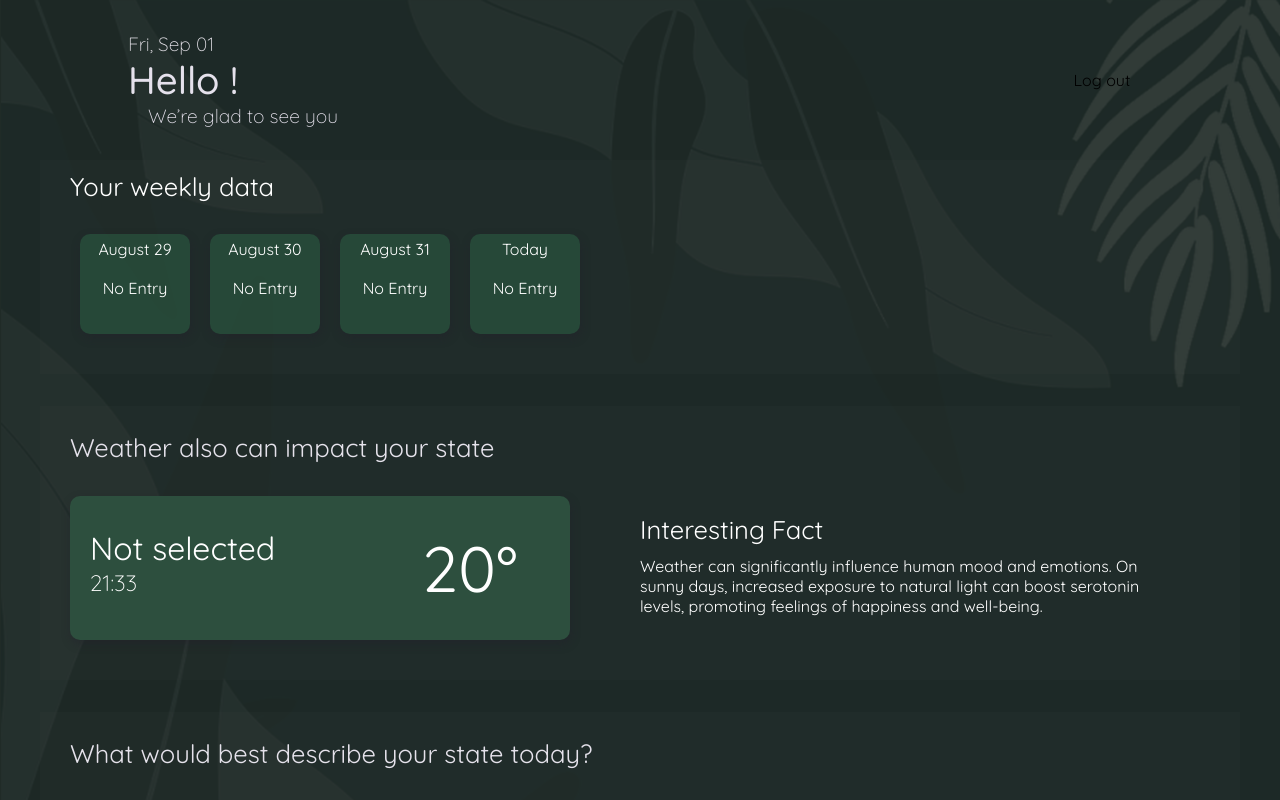
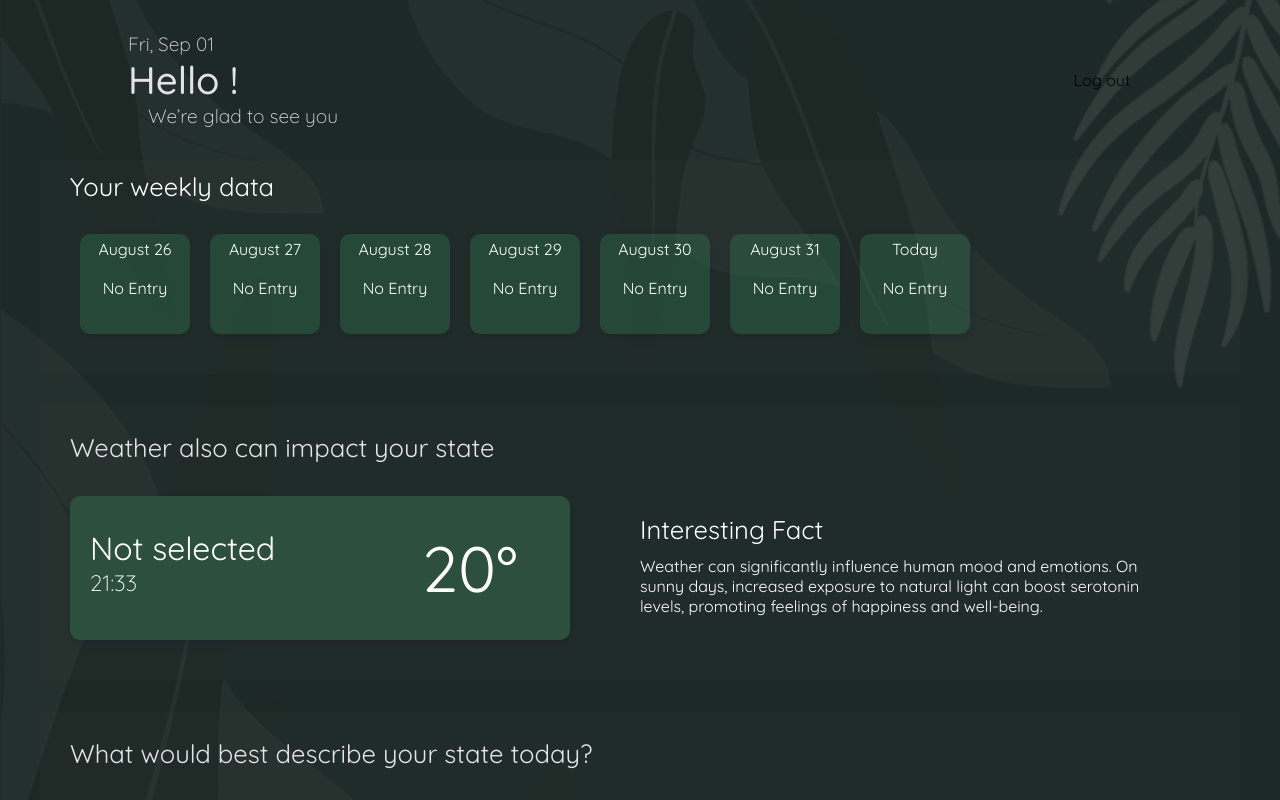
Before and after one commit to wadewilsones/mood-app, a React (Create React App) app in the folder client/: page / in a window 1280 px wide. Shown: the top 800 px of the page. Built offline with nearby package versions, Linux system fonts and the light colour scheme; no server answers; sample sign-in values are in the browser's storage.

Commit message:
feat: display weekly mood

```diff
--- a/client/src/components/WeekMood.js
+++ b/client/src/components/WeekMood.js
@@ -6,47 +6,68 @@ import '../style/WeeklyMoodStyle.css'
 let todayInfo = Today();
 let formateMonth = todayInfo[3];
 
-const  WeekMood = (props) => {
-
-    let mood = props.mood;
+const  WeekMood = () => {
 
     let [ weekMood, setWeekMood ] = useState(
         {
             0: {
+                date:todayInfo[2].sixDaysAgo,
+                mood:''
+            },
+            1: {
+                date:todayInfo[2].fiveDaysAgo,
+                mood:''
+            },
+            2:{
+                date:todayInfo[2].fourDaysAgo,
+                mood:''
+            },
+            3:{
                 date:todayInfo[2].threeDaysAgo,
                 mood:''
             },
-            1: {
+            4:{
                 date:todayInfo[2].twoDaysAgo,
                 mood:''
             },
-            2: {
+            5:{
                 date:todayInfo[2].yersterday,
                 mood:''
             }
         }
     )
+    let [mood, setTodayMood] = useState(null);
+
     //Display week's moods
 
     useEffect(() => {
-        fetch("/api/usersFeeling", {
+        fetch("http://localhost:3000/api/weekData", {
             method:"GET",
-            headers:{'Content-Type':'application/json'},
-            credentials:'include'
+            headers:{
+            'Content-Type':'application/json',
+            'Authorization': `Bearer ${localStorage.getItem('token')}`
+            }
         })
         .then (response => response.json())
         .then(data => {
+            console.log(data.length)
             for(let i = 0; i < Object.keys(weekMood).length; i++){
                 //Check each week day for concurrence
                 for(let index = 0; index < data.length; index++){
+
                     let frontDate = weekMood[i].date.toLocaleDateString('en-CA').split('T');
                     let dateToCompare = data[index].mood_date.split('T');
+
+                    console.log(frontDate[0] + " " + dateToCompare[0]);
+
                     if(dateToCompare[0] === frontDate[0]){
+                        console.log('MATCH');
+                        console.log(data[index].mood_id);
                         setWeekMood(
                             (prevState) => ({...prevState,
                                 [i]:{
                                     ...prevState[i],
-                                    mood:data[index].mood_descr}
+                                    mood:data[index].mood_id}
 
                             } )
 
@@ -86,6 +107,18 @@ const  WeekMood = (props) => {
                         {formatDates(weekMood[2].date)}<br/>
                         <p>{weekMood[2].mood? weekMood[2].mood : noData}</p>
                     </div>
+                    <div className='days-div'>
+                        {formatDates(weekMood[3].date)}<br/>
+                        <p>{weekMood[3].mood? weekMood[3].mood : noData}</p>
+                    </div>
+                    <div className='days-div'>
+                        {formatDates(weekMood[4].date)}<br/>
+                        <p>{weekMood[4].mood? weekMood[4].mood : noData}</p>
+                    </div>
+                    <div className='days-div'>
+                        {formatDates(weekMood[5].date)}<br/>
+                        <p>{weekMood[5].mood? weekMood[5].mood : noData}</p>
+                    </div>
 
                     <div className='days-div'>Today<br/>
                     <p>{mood? mood: 'No entry'}</p>
--- a/client/src/js/date.js
+++ b/client/src/js/date.js
@@ -72,6 +72,9 @@
         yersterday: new Date(today),
         twoDaysAgo: new Date(today),
         threeDaysAgo: new Date(today),
+        fourDaysAgo: new Date(today),
+        fiveDaysAgo: new Date(today),
+        sixDaysAgo: new Date(today),
     }
 
     //for loop for week dates
--- a/client/src/layout/Dashboard.js
+++ b/client/src/layout/Dashboard.js
@@ -14,9 +14,9 @@ const Dashboard = (props) => {
 
 
     const[userData, setUserData] = useState({
-        username:''
+        username:'',
+
     })
-
     useEffect(() => {
         fetch('http://localhost:3000/api/dashboard', {
             method: "GET",
@@ -42,7 +42,7 @@ const Dashboard = (props) => {
         <div id='moodContainer'>
             <Header  location = '/' username = {userData.username}/>
             <section id = "checkinSection">
-                <WeekMood/>
+                <WeekMood />
             </section>
             <section id = 'weatherSection'>
                 <Weather />
```
Also changed, not shown: 2 other files (tests, documents, lock files or other folders).
